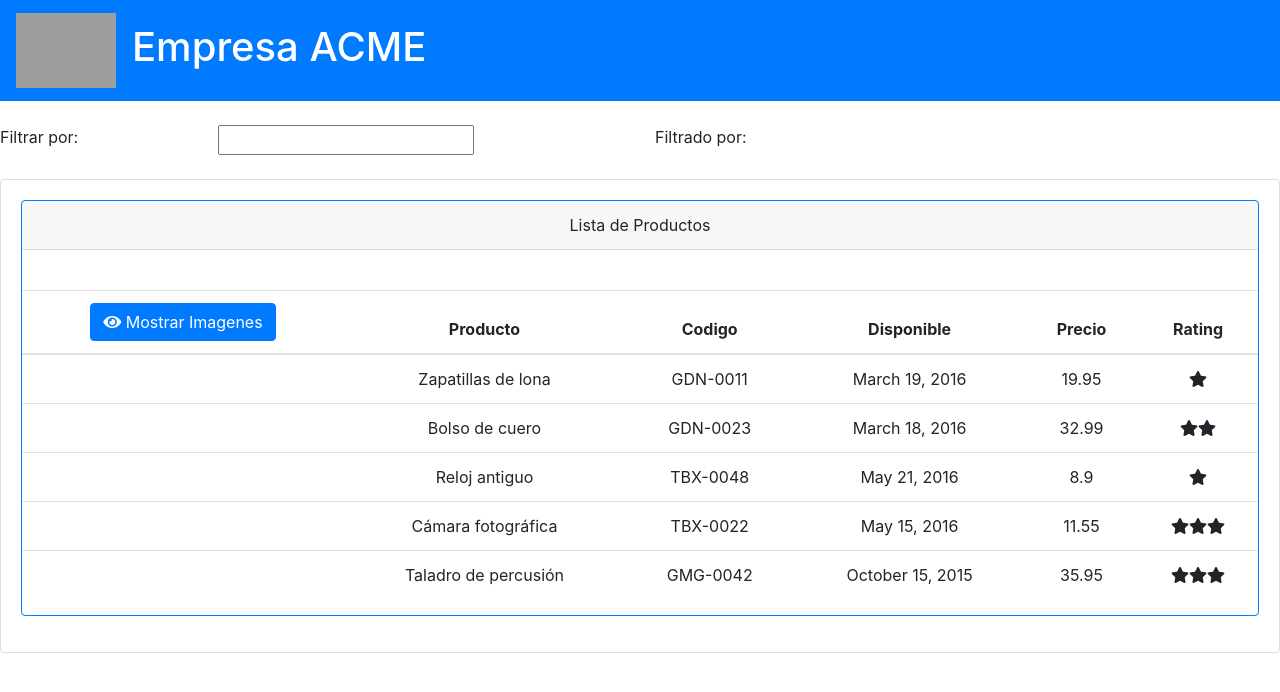
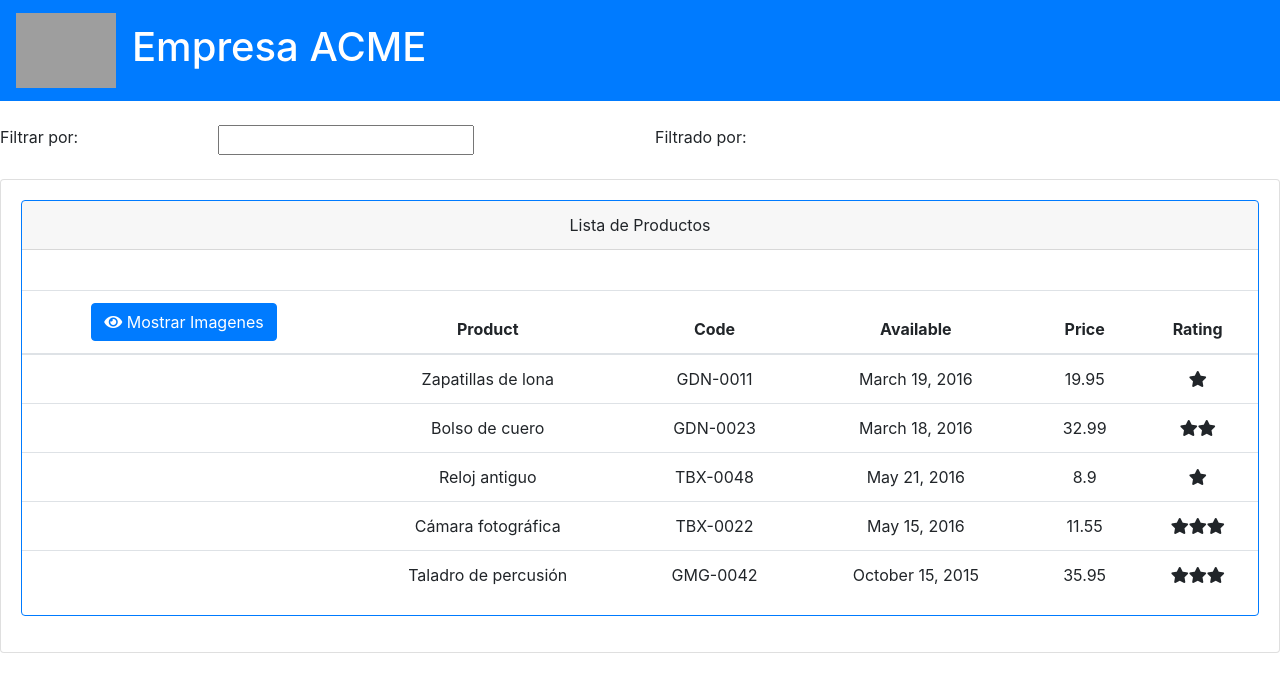
Before and after one commit to MChavezSaa/empresaAcmeAngular, an Angular app: page / in a window 1280 px wide. Shown: the top 692 px of the page. Built offline with nearby package versions, Linux system fonts and the light colour scheme; grey boxes are pictures that could not be loaded.

Commit message:
small changes

```diff
--- a/src/app/product/product-list/product-list.component.html
+++ b/src/app/product/product-list/product-list.component.html
@@ -14,10 +14,10 @@
                   Imagenes
                 </button>
               </th>
-              <th>Producto</th>
-              <th>Codigo</th>
-              <th>Disponible</th>
-              <th>Precio</th>
+              <th>Product</th>
+              <th>Code</th>
+              <th>Available</th>
+              <th>Price</th>
               <th>Rating</th>
             </tr>
           </thead>
```
